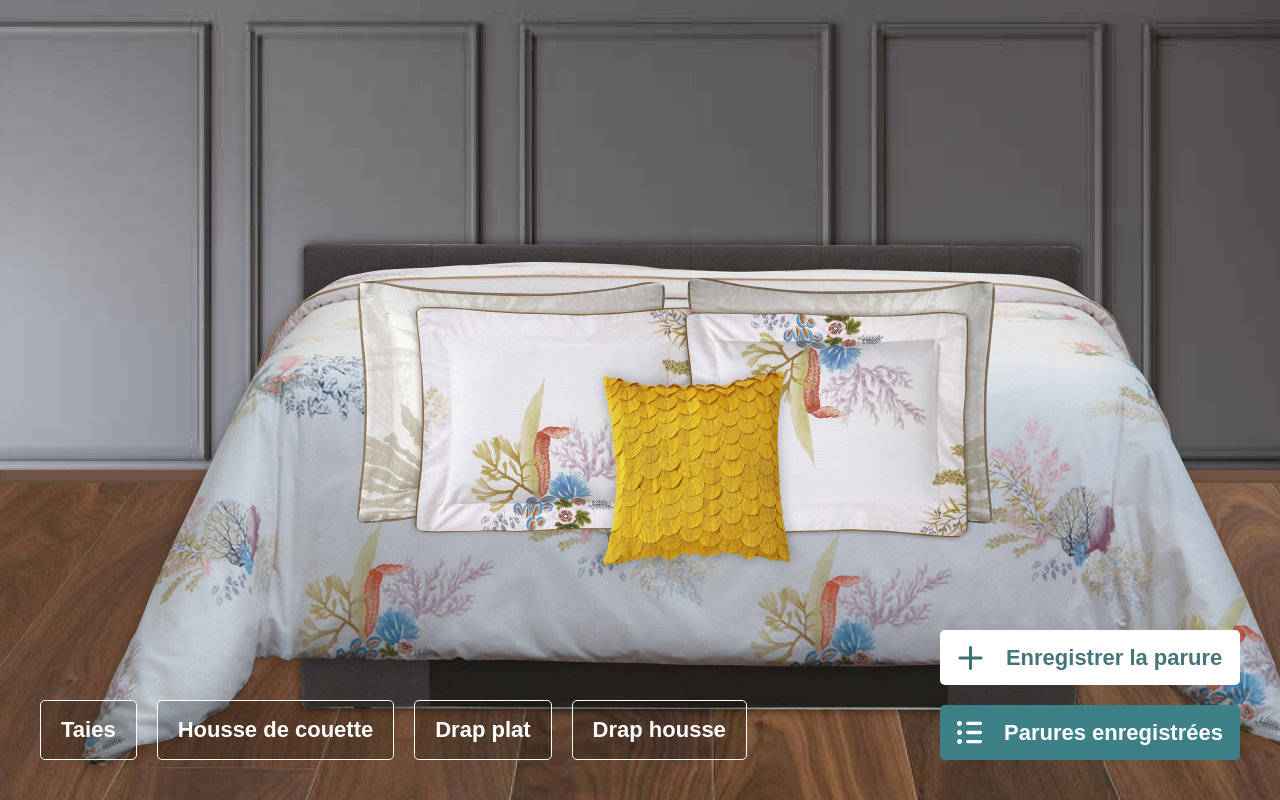
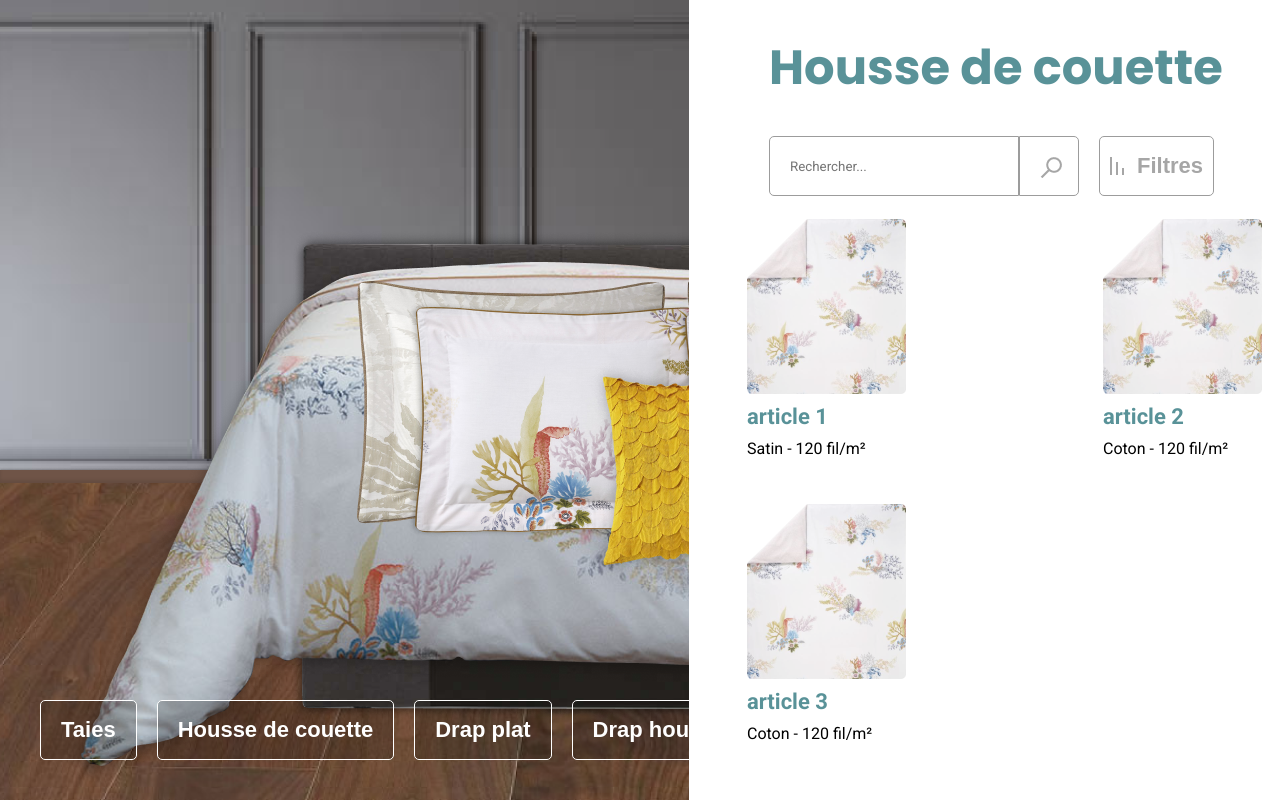
Before and after one commit to FlorianDurand/yves-delorme-simulateur, a Next.js app: page / in a window 1280 px wide. Shown: the top 800 px of the page. Built offline with nearby package versions, Linux system fonts and the light colour scheme.

Commit message:
Change couette when click

```diff
--- a/components/Article.js
+++ b/components/Article.js
@@ -5,7 +5,7 @@
 
 const Article = props => {
     return(
-        <div className={styles.article}>
+        <div className={styles.article} onClick={() => props.onCouetteChange(props.couette)}>
             <img className={styles.image} src={props.image} />
             <h2 className={styles.subtitle}>{props.name}</h2>
             <p className={styles.description}>{props.description}</p>
--- a/components/Article.module.css
+++ b/components/Article.module.css
@@ -4,6 +4,7 @@
     /* width: 232px; */
     padding: 23px 38px;
     margin: 0;
+    cursor: pointer;
 }
 
 .image{
--- a/components/Bed.js
+++ b/components/Bed.js
@@ -1,16 +1,31 @@
 import styles from './Bed.module.css';
+import React, { useState } from 'react';
+import Menu from './Menu'
 
-const Bed = () => (
+const Bed = () => {
+
+	const [couette, setCouette] = useState('/static/Bed/couette.png');
+
+
+	return (
 		<div className={styles.background}>
 			<img className={styles.wall} src="/static/Bed/wall.png" alt="wall" />
 			<img className={styles.joint} src="/static/Bed/joint.png" alt="joint" />
 			<img className={styles.floor} src="/static/Bed/sol.png" alt="sol" />
 			<img className={styles.tete} src="/static/Bed/tetedelit.png" alt="tete de lit" />
-		<img className={styles.couette} src="/static/Bed/couette.png" alt="couette" />
+			<img className={styles.couette} src={couette} alt="couette" />
 			<img className={styles.back} src="/static/Bed/groscoussins.png" alt="Grands Oreillers" />
 			<img className={styles.middle} src="/static/Bed/moyencoussin.png" alt="Oreilles du milieu" />
 			<img className={styles.front} src="/static/Bed/petitcoussin.png" alt="Petit Oreiller" />
+			<Menu onCouetteChange={handleCouetteChange} />
 		</div>
-);
+	)
+
+	function handleCouetteChange(couette){
+		setCouette(couette);
+	}
+};
+
+
 
 export default Bed;
--- a/components/Menu.js
+++ b/components/Menu.js
@@ -1,3 +1,5 @@
+import React from 'react'
+import PropTypes from 'prop-types'
 import styles from './Menu.module.css';
 import Button from './Styles/Button';
 import Filter from './Filter';
@@ -7,31 +9,36 @@
 	{
 		name : 'article 1',
 		image : '/static/article.png',
-		description: 'Satin - 120 fil/m²'
+		description: 'Satin - 120 fil/m²',
+		couette: '/static/Bed/couette2.png'
 	},
 	{
 		name : 'article 2',
 		image : '/static/article.png',
-		description: 'Coton - 120 fil/m²'
+		description: 'Coton - 120 fil/m²',
+		couette: '/static/Bed/couette.png'
 	},
 	{
 		name : 'article 3',
 		image : '/static/article.png',
-		description: 'Coton - 120 fil/m²'
+		description: 'Coton - 120 fil/m²',
+		couette: '/static/Bed/couette.png'
 	}
 
 ]
 
-const Menu = () => (
+const Menu = props => {
+	return(
 		<div className={styles.menu}>
 		<h1 className={styles.title}>Housse de couette</h1>
 		<Filter />
 		<div className={styles.articles}>
 			{articles.map(article=>
-				<Article {...article }  key={article.name} />
+					<Article onCouetteChange={props.onCouetteChange} {...article }  key={article.name} />
 				)}
 		</div>
 		</div>
-);
+	)
+};
 
 export default Menu;
--- a/components/Styles/Button.js
+++ b/components/Styles/Button.js
@@ -4,6 +4,9 @@
 import styles from './Button.module.css'
 
 const Button = props => {
+
+
+
     if ( props.classCustom === 'settings' ) {
         return <button className={styles.buttonSettings}>{props.children}</button>
     } else {
```
Also changed, not shown: public/static/Bed/couette2.png (added). Lines whose indentation alone changed are shown as unchanged.
